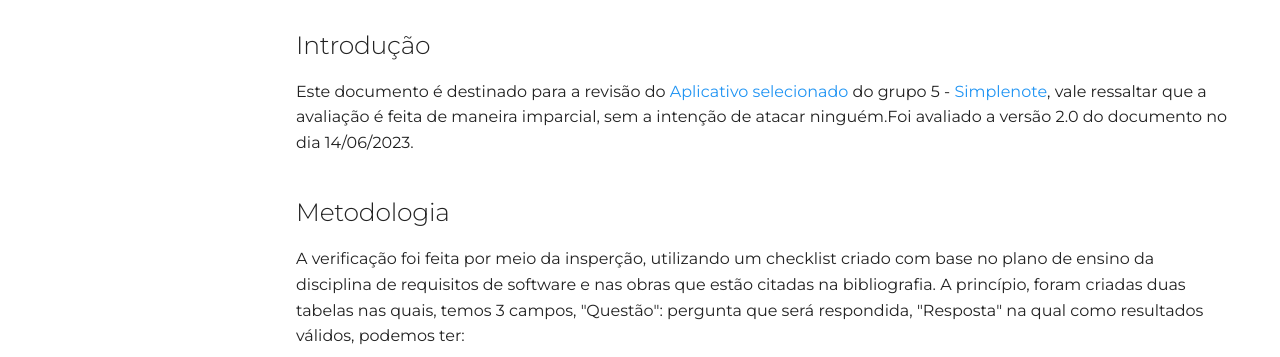
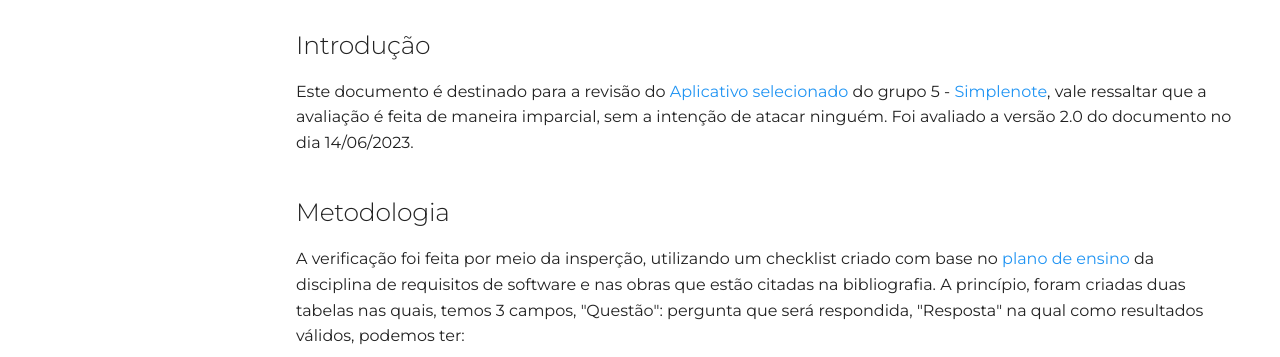
Before and after one commit to Requisitos-de-Software/2023.1-Simplenote, an MkDocs documentation site: the page built from docs/Analise-Grupo5/planejamento/app.md, in a window 1280 px wide and 900 px high. Shown: the part 200-557 px from the top of the window. Built offline with MkDocs 1.6.1 and Material for MkDocs 9.7.7, drawn with Linux system fonts in a browser that asks for light colours; some web fonts are replaced; comment, search, counter and statistics services are not loaded; some of the changed lines change nothing that is shown.

Commit message:
Update app.md

```diff
--- a/docs/Analise-Grupo5/planejamento/app.md
+++ b/docs/Analise-Grupo5/planejamento/app.md
@@ -3,11 +3,12 @@
 ## Introdução
 
 Este documento é destinado para a revisão do [Aplicativo selecionado](https://github.com/Requisitos-de-Software/2023.1-Simplenote/blob/main/docs/planejamento/Aplicativo%20Selecionado.md)
-do grupo 5 - [Simplenote](https://github.com/Requisitos-de-Software/2023.1-Simplenote), vale ressaltar que a avaliação é feita de maneira imparcial, sem a intenção de atacar ninguém.Foi avaliado a versão 2.0 do documento no dia  14/06/2023.
+do grupo 5 - [Simplenote](https://github.com/Requisitos-de-Software/2023.1-Simplenote), vale ressaltar que a avaliação é feita de maneira imparcial, sem a intenção de atacar ninguém.
+Foi avaliado a versão 2.0 do documento no dia 14/06/2023.
 
 ## Metodologia
 
-A verificação foi feita por meio da insperção, utilizando um checklist criado com base no plano de ensino da disciplina de requisitos de software e nas obras que estão citadas na bibliografia. A princípio, foram criadas duas tabelas nas quais,
+A verificação foi feita por meio da insperção, utilizando um checklist criado com base no [plano de ensino](https://aprender3.unb.br/pluginfile.php/2523005/mod_resource/content/28/Plano_de_Ensino%20RE%20202301%20Turma%202.pdf) da disciplina de requisitos de software e nas obras que estão citadas na bibliografia. A princípio, foram criadas duas tabelas nas quais,
 temos 3 campos, "Questão": pergunta que será respondida, "Resposta" na qual como resultados válidos, podemos ter:
 
 - Sim : caso um critério for atendido.
```
